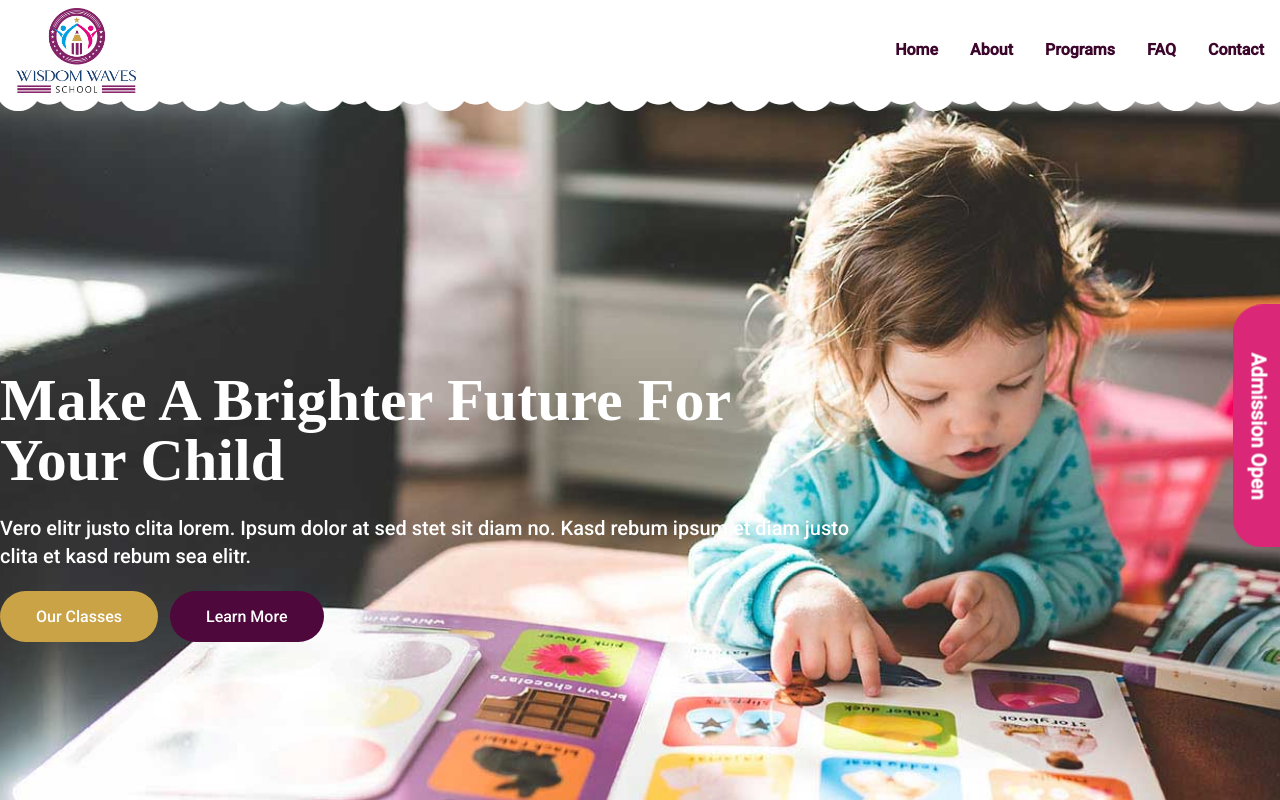
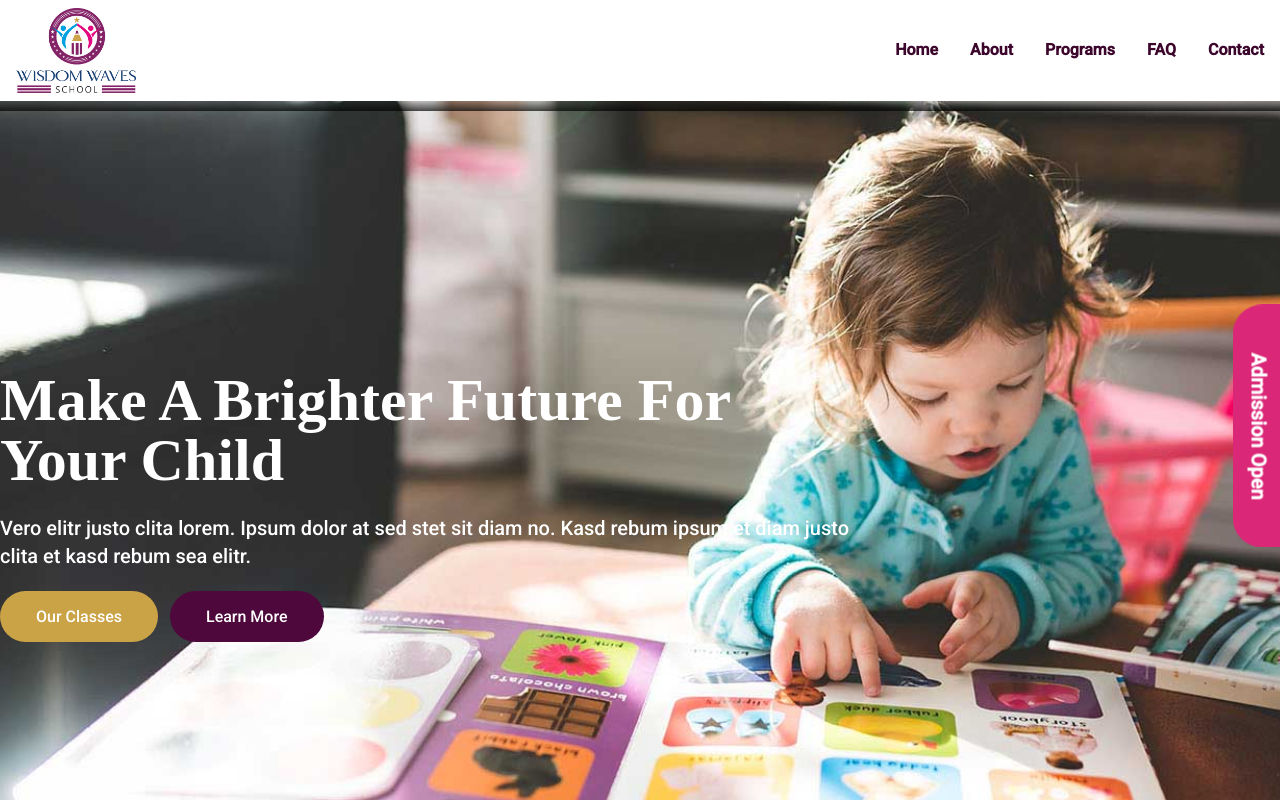
Before and after one commit to AINSoftwareSolution/School-management, a Next.js app: page / in a window 1280 px wide. Shown: the top 800 px of the page. Built offline with nearby package versions, Linux system fonts and the light colour scheme.

Commit message:
make it better

```diff
--- a/src/app/globals.css
+++ b/src/app/globals.css
@@ -50,7 +50,7 @@ form label {
 
 .banner {
   position: relative;
-  background-image: url('./utilis/images/carousel-1.jpg');
+  /* background-image: url('./utilis/images/carousel-1.jpg'); */
 }
 
 
@@ -72,15 +72,10 @@ form label {
   height: 10px;
   top: 0;
   left: 0;
-  background: url('./utilis/images/border.png') center center repeat-x;
+  /* background: url('./utilis/images/border.png') center center repeat-x; */
   z-index: 1;
 }
 
-
-
-/* .standardCurriculum {
-  background-image: url('../app/utilis//Images/standard.jpg');
-} */
 
 
 .section-title {
@@ -174,11 +169,11 @@ form label {
 
 
 .schoolImage{
-  background-image: url('./utilis/Images/school\ About\ Image.png');
+  /* background-image: url('./utilis/Images/school\ About\ Image.png'); */
   box-shadow: none;
 }
 .MathsImage{
-  background-image: url('./utilis/Images/mathsImg.jpg');
+  /* background-image: url('./utilis/Images/mathsImg.jpg'); */
 }
 .course
 .star-rating span:before{
--- a/src/app/page.tsx
+++ b/src/app/page.tsx
@@ -1,10 +1,11 @@
 "use client";
 import Image from "next/image";
 import Link from "next/link";
-import Image1 from "./utilis/Images/carousel-1.jpg";
-import Image2 from "./utilis/Images/carousel-2.jpg";
-import Image3 from "./utilis/Images/microscope.png";
-import WelcomeImage from "./utilis/Images/img_wel.webp";
+import Image1 from "./utilis/images/carousel-1.jpg";
+import Image2 from "./utilis/images/carousel-2.jpg";
+import Image3 from "./utilis/images/microscope.png";
+import WelcomeImage from "./utilis/images/img_wel.webp";
+import banner1 from './utilis/images/carousel-1.jpg'
 import { Container } from "./component";
 import { useState } from "react";
 import { activitiesData, faqData } from "./utilis/data";
@@ -20,7 +21,8 @@ export default function Home() {
   return (
     <main>
       {/* banner */}
-      <div className="bg-cover bg-top bg-fixed min-h-screen flex items-center banner border-a" >
+      <div className="bg-cover bg-top bg-fixed min-h-screen flex items-center banner border-a"
+      style={{backgroundImage:`url(${banner1?.src})`}}>
         <Container>
           <div className="flex justify-start ">
             <div className="w-10/12 lg:w-8/12 z-10">
```
